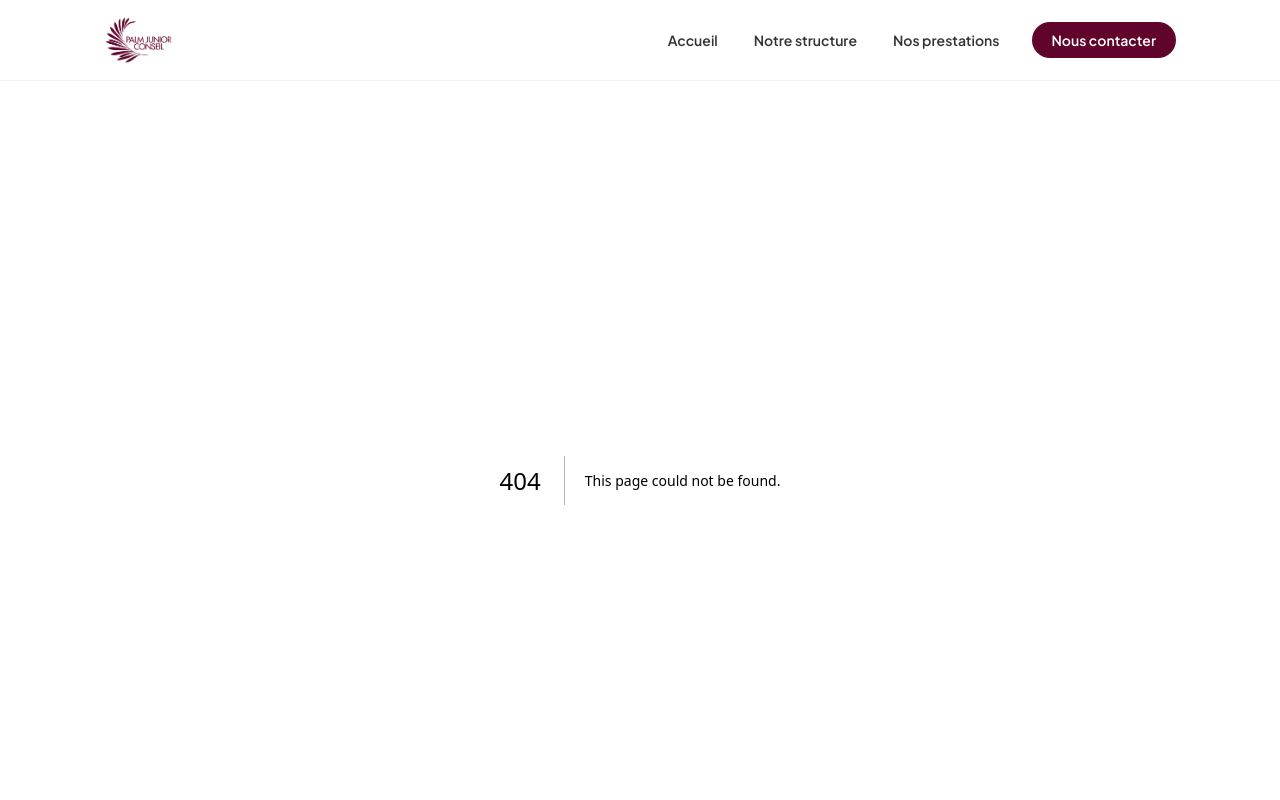
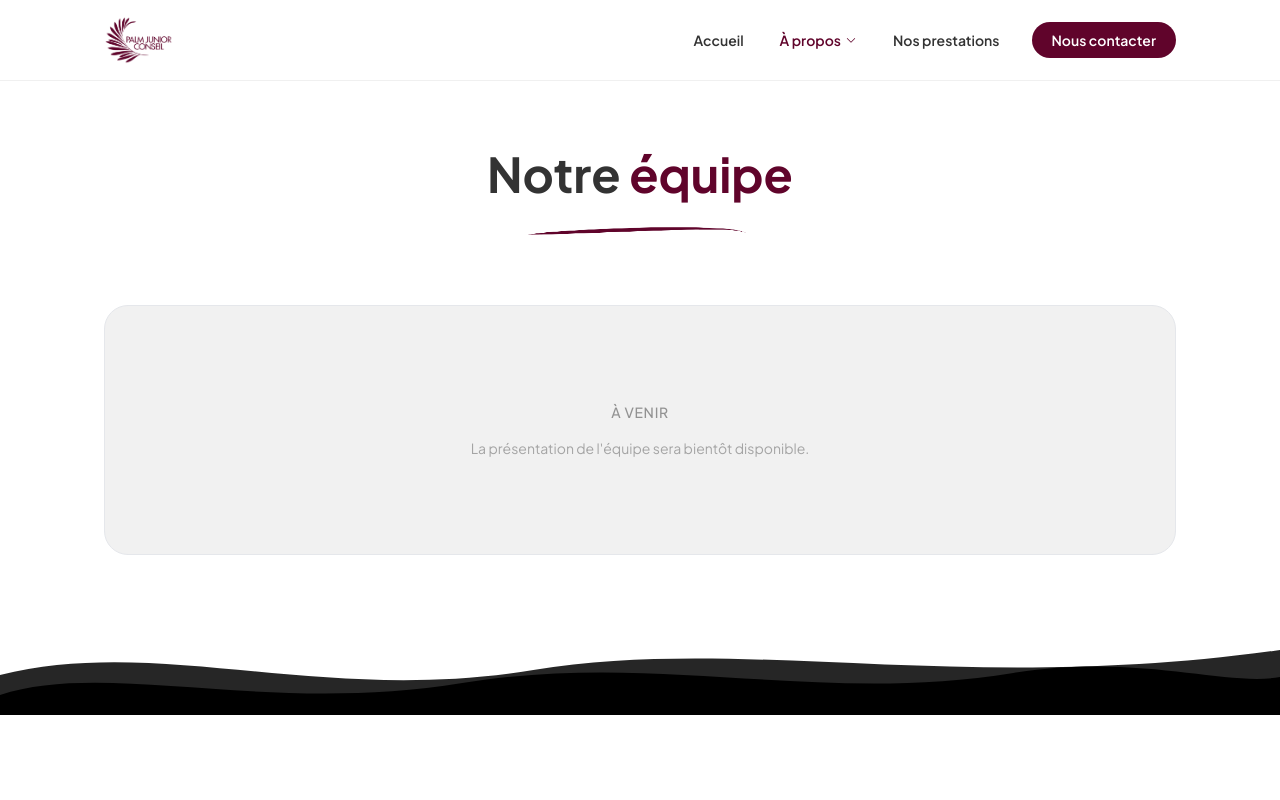
Before and after one commit to Stitchal/pjc-website, a Next.js app: page /a-propos/notre-equipe in a window 1280 px wide. Before the commit this address had no page. Shown: the top 800 px of the page. Built offline with nearby package versions, Linux system fonts and the light colour scheme.

Commit message:
added a propos

```diff
--- /dev/null
+++ b/app/a-propos/notre-equipe/page.tsx
@@ -0,0 +1,52 @@
+import type { Metadata } from "next";
+import Image from "next/image";
+import CtaStrip from "@/components/CtaStrip";
+
+export const metadata: Metadata = {
+  title: "Notre équipe",
+  description:
+    "Découvrez l'équipe de Palm Junior Conseil, les étudiants et membres qui composent notre association sur le Campus Georges Méliès à Cannes.",
+  openGraph: {
+    title: "Notre équipe | Palm Junior Conseil",
+    description:
+      "Les étudiants et membres qui composent Palm Junior Conseil, association étudiante spécialisée dans les Industries Culturelles et Créatives.",
+  },
+};
+
+export default function NotreEquipePage() {
+  return (
+    <main>
+      {/* ── Section : En-tête ── */}
+      <section className="section-wrapper py-16">
+        <div className="text-center mb-14">
+          <h1 className="text-3xl md:text-4xl lg:text-5xl font-bold leading-tight text-gray-dark">
+            Notre{" "}
+            <span className="text-brand-dark">équipe</span>
+          </h1>
+          <div className="flex justify-center mt-3">
+            <Image
+              src="/assets/icons/title-underline-bordeaux.png"
+              alt=""
+              width={420}
+              height={18}
+              className="w-48 md:w-64 h-auto"
+              aria-hidden="true"
+            />
+          </div>
+        </div>
+
+        {/* Placeholder */}
+        <div className="flex flex-col items-center justify-center py-24 text-center gap-4 rounded-3xl border border-gray-200 bg-gray-light">
+          <p className="text-gray-dark/50 text-sm font-medium tracking-wider uppercase">
+            À venir
+          </p>
+          <p className="text-gray-dark/40 text-sm max-w-sm">
+            La présentation de l&apos;équipe sera bientôt disponible.
+          </p>
+        </div>
+      </section>
+
+      <CtaStrip />
+    </main>
+  );
+}
--- /dev/null
+++ b/app/a-propos/page.tsx
@@ -0,0 +1,5 @@
+import { redirect } from "next/navigation";
+
+export default function AProposPage() {
+  redirect("/a-propos/qui-sommes-nous");
+}
--- a/app/notre-structure/page.tsx
+++ b/app/a-propos/qui-sommes-nous/page.tsx
@@ -4,11 +4,11 @@ import Link from "next/link";
 import CtaStrip from "@/components/CtaStrip";
 
 export const metadata: Metadata = {
-  title: "Notre structure",
+  title: "Qui sommes-nous ?",
   description:
     "Découvrez Palm Junior Conseil, association étudiante loi 1901 basée sur le Campus Georges Méliès à Cannes, spécialisée dans les Industries Culturelles et Créatives. Notre équipe, notre méthodologie, nos atouts.",
   openGraph: {
-    title: "Notre structure | Palm Junior Conseil",
+    title: "Qui sommes-nous ? | Palm Junior Conseil",
     description:
       "Association étudiante spécialisée dans les Industries Culturelles et Créatives, basée sur le Campus Georges Méliès à Cannes. Découvrez notre équipe et notre méthodologie.",
   },
--- a/app/sitemap.ts
+++ b/app/sitemap.ts
@@ -19,10 +19,16 @@ export default function sitemap(): MetadataRoute.Sitemap {
       priority: 0.9,
     },
     {
-      url: `${baseUrl}/notre-structure`,
+      url: `${baseUrl}/a-propos/qui-sommes-nous`,
       lastModified: new Date(),
       changeFrequency: "monthly",
       priority: 0.8,
+    },
+    {
+      url: `${baseUrl}/a-propos/notre-equipe`,
+      lastModified: new Date(),
+      changeFrequency: "monthly",
+      priority: 0.7,
     },
     {
       url: `${baseUrl}/nous-contacter`,
--- a/components/NavBar.tsx
+++ b/components/NavBar.tsx
@@ -1,11 +1,12 @@
 "use client";
 
-import { useState } from "react";
+import { useState, useEffect, useRef } from "react";
 import Link from "next/link";
 import Image from "next/image";
 import { usePathname } from "next/navigation";
 import { ListIcon } from "@phosphor-icons/react/dist/ssr/List";
 import { XIcon } from "@phosphor-icons/react/dist/ssr/X";
+import { CaretDownIcon } from "@phosphor-icons/react/dist/ssr/CaretDown";
 
 import { NAV_LINKS } from "@/lib/nav-links";
 export { NAV_LINKS };
@@ -17,11 +18,37 @@ interface NavBarProps {
 export default function NavBar({ variant = "page" }: NavBarProps) {
   const pathname = usePathname();
   const [mobileOpen, setMobileOpen] = useState(false);
+  const [openDropdown, setOpenDropdown] = useState<string | null>(null);
+  const [mobileExpanded, setMobileExpanded] = useState<string | null>(null);
+  const navRef = useRef<HTMLDivElement>(null);
 
   const isHero = variant === "hero";
 
+  // Fermeture du dropdown au clic en dehors
+  useEffect(() => {
+    function handleClickOutside(e: MouseEvent) {
+      if (navRef.current && !navRef.current.contains(e.target as Node)) {
+        setOpenDropdown(null);
+      }
+    }
+    document.addEventListener("mousedown", handleClickOutside);
+    return () => document.removeEventListener("mousedown", handleClickOutside);
+  }, []);
+
+  // Fermeture du dropdown au changement de route
+  useEffect(() => {
+    setOpenDropdown(null);
+    setMobileOpen(false);
+    setMobileExpanded(null);
+  }, [pathname]);
+
+  function isActive(href: string) {
+    if (href === "/") return pathname === "/";
+    return pathname === href || pathname.startsWith(href + "/");
+  }
+
   return (
-    <div className="section-wrapper py-0">
+    <div className="section-wrapper py-0" ref={navRef}>
       {/* ── Bar ── */}
       <div className="flex h-20 items-center justify-between gap-8">
 
@@ -44,13 +71,75 @@ export default function NavBar({ variant = "page" }: NavBarProps) {
         {/* Desktop nav — centred links + CTA pill */}
         <nav className="hidden lg:flex items-center gap-1">
           {NAV_LINKS.map((link) => {
-            const isActive = pathname === link.href;
+            const active = isActive(link.href);
+
+            if (link.sublinks) {
+              const dropdownOpen = openDropdown === link.href;
+              return (
+                <div key={link.href} className="relative">
+                  <button
+                    type="button"
+                    onClick={() => setOpenDropdown(dropdownOpen ? null : link.href)}
+                    className={`flex items-center gap-1 px-4 py-2 rounded-full text-sm font-semibold no-underline transition-colors cursor-pointer border-none bg-transparent ${
+                      active
+                        ? isHero
+                          ? "bg-white/20 text-white"
+                          : "bg-brand-dark/8 text-brand-dark"
+                        : isHero
+                          ? "text-white/80 hover:text-white hover:bg-white/10"
+                          : "text-gray-dark hover:text-brand-dark hover:bg-gray-100"
+                    }`}
+                  >
+                    {link.label}
+                    <CaretDownIcon
+                      size={12}
+                      className={`transition-transform duration-200 ${dropdownOpen ? "rotate-180" : ""}`}
+                    />
+                  </button>
+
+                  {/* Dropdown panel */}
+                  {dropdownOpen && (
+                    <div
+                      className={`absolute top-full mt-2 left-0 min-w-44 rounded-2xl overflow-hidden shadow-xl border z-50 ${
+                        isHero
+                          ? "bg-white/15 backdrop-blur-md border-white/20"
+                          : "bg-white border-gray-100"
+                      }`}
+                    >
+                      <div className="flex flex-col p-1.5">
+                        {link.sublinks.map((sub) => {
+                          const subActive = pathname === sub.href;
+                          return (
+                            <Link
+                              key={sub.href}
+                              href={sub.href}
+                              className={`block rounded-xl px-4 py-2.5 text-sm font-semibold no-underline transition-colors ${
+                                subActive
+                                  ? isHero
+                                    ? "bg-white/20 text-white"
+                                    : "bg-brand-dark/8 text-brand-dark"
+                                  : isHero
+                                    ? "text-white/80 hover:bg-white/10 hover:text-white"
+                                    : "text-gray-dark hover:bg-gray-50 hover:text-brand-dark"
+                              }`}
+                            >
+                              {sub.label}
+                            </Link>
+                          );
+                        })}
+                      </div>
+                    </div>
+                  )}
+                </div>
+              );
+            }
+
             return (
               <Link
                 key={link.href}
                 href={link.href}
                 className={`px-4 py-2 rounded-full text-sm font-semibold no-underline transition-colors ${
-                  isActive
+                  active
                     ? isHero
                       ? "bg-white/20 text-white"
                       : "bg-brand-dark/8 text-brand-dark"
@@ -102,14 +191,60 @@ export default function NavBar({ variant = "page" }: NavBarProps) {
         >
           <nav className="flex flex-col p-2">
             {NAV_LINKS.map((link) => {
-              const isActive = pathname === link.href;
+              const active = isActive(link.href);
+
+              if (link.sublinks) {
+                const expanded = mobileExpanded === link.href;
+                return (
+                  <div key={link.href}>
+                    <button
+                      type="button"
+                      onClick={() => setMobileExpanded(expanded ? null : link.href)}
+                      className={`flex w-full items-center justify-between rounded-xl px-4 py-3 text-sm font-semibold no-underline transition-colors cursor-pointer border-none bg-transparent ${
+                        active
+                          ? isHero ? "bg-white/20 text-white" : "bg-brand-dark/8 text-brand-dark"
+                          : isHero ? "text-white/80 hover:bg-white/10 hover:text-white" : "text-gray-dark hover:bg-gray-50"
+                      }`}
+                    >
+                      {link.label}
+                      <CaretDownIcon
+                        size={12}
+                        className={`transition-transform duration-200 ${expanded ? "rotate-180" : ""}`}
+                      />
+                    </button>
+
+                    {expanded && (
+                      <div className="flex flex-col pl-4 pb-1">
+                        {link.sublinks.map((sub) => {
+                          const subActive = pathname === sub.href;
+                          return (
+                            <Link
+                              key={sub.href}
+                              href={sub.href}
+                              onClick={() => setMobileOpen(false)}
+                              className={`block rounded-xl px-4 py-2.5 text-sm font-semibold no-underline transition-colors ${
+                                subActive
+                                  ? isHero ? "bg-white/20 text-white" : "bg-brand-dark/8 text-brand-dark"
+                                  : isHero ? "text-white/80 hover:bg-white/10 hover:text-white" : "text-gray-dark hover:bg-gray-50"
+                              }`}
+                            >
+                              {sub.label}
+                            </Link>
+                          );
+                        })}
+                      </div>
+                    )}
+                  </div>
+                );
+              }
+
               return (
                 <Link
                   key={link.href}
                   href={link.href}
                   onClick={() => setMobileOpen(false)}
                   className={`block rounded-xl px-4 py-3 text-sm font-semibold no-underline transition-colors ${
-                    isActive
+                    active
                       ? isHero ? "bg-white/20 text-white" : "bg-brand-dark/8 text-brand-dark"
                       : isHero ? "text-white/80 hover:bg-white/10 hover:text-white" : "text-gray-dark hover:bg-gray-50"
                   }`}
@@ -118,6 +253,7 @@ export default function NavBar({ variant = "page" }: NavBarProps) {
                 </Link>
               );
             })}
+
             <div className="pt-1 px-0">
               <Link
                 href="/nous-contacter"
--- a/lib/nav-links.ts
+++ b/lib/nav-links.ts
@@ -1,5 +1,18 @@
-export const NAV_LINKS = [
+export type NavLink = {
+  href: string;
+  label: string;
+  sublinks?: { href: string; label: string }[];
+};
+
+export const NAV_LINKS: NavLink[] = [
   { href: "/", label: "Accueil" },
-  { href: "/notre-structure", label: "Notre structure" },
+  {
+    href: "/a-propos",
+    label: "À propos",
+    sublinks: [
+      { href: "/a-propos/qui-sommes-nous", label: "Qui sommes-nous ?" },
+      { href: "/a-propos/notre-equipe", label: "Notre équipe" },
+    ],
+  },
   { href: "/nos-prestations", label: "Nos prestations" },
-] as const;
+];
```
